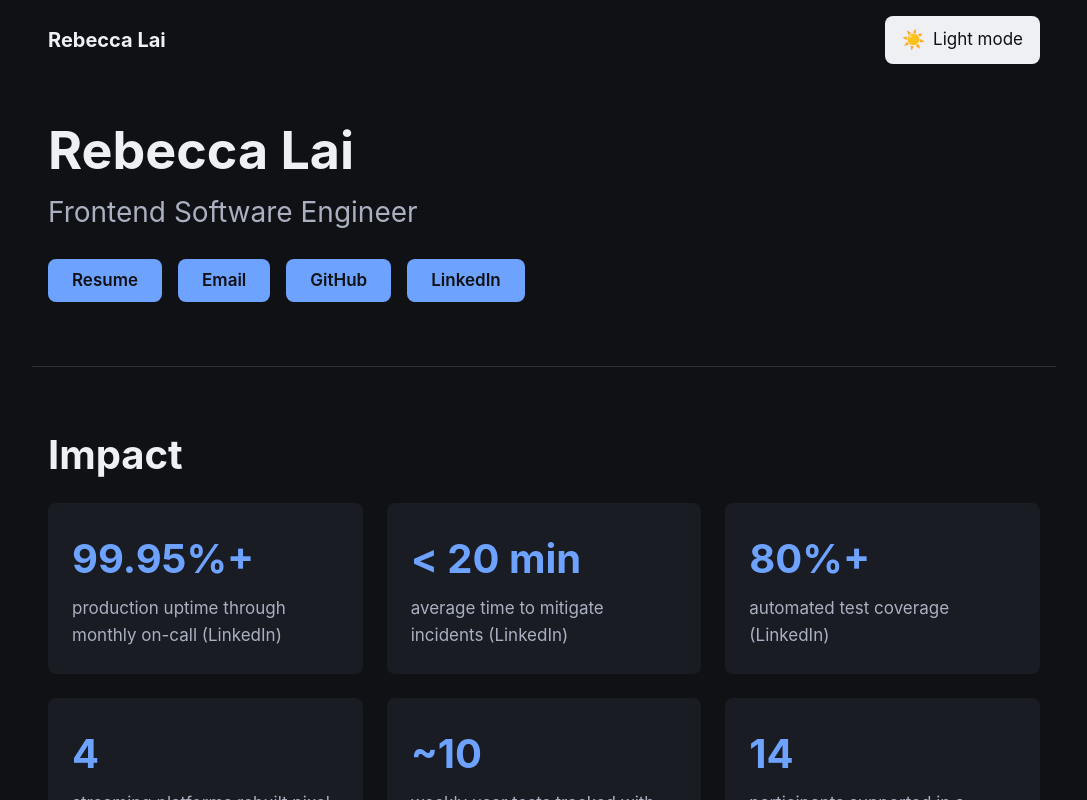
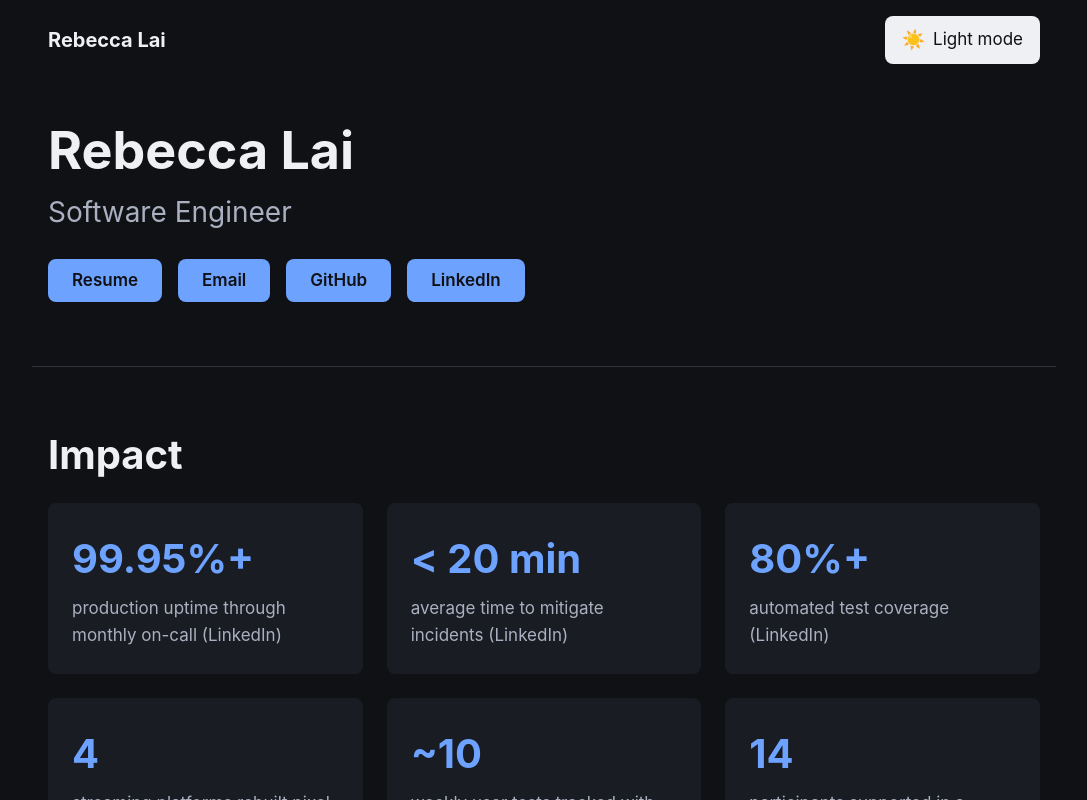
Before and after one commit to rebeccalambert/rebeccalambert.github.io, a React (Vite) app: page / in a window 1280 px wide. Shown: the top 800 px of the page, without its empty margins (96-1183 px from the left). Built offline with nearby package versions, Linux system fonts and the light colour scheme.

Commit message:
Use Software Engineer as title; update resume

```diff
--- a/index.html
+++ b/index.html
@@ -3,10 +3,10 @@
   <head>
     <meta charset="UTF-8" />
     <meta name="viewport" content="width=device-width, initial-scale=1" />
-    <title>Rebecca Lai — Frontend Software Engineer</title>
+    <title>Rebecca Lai — Software Engineer</title>
     <meta
       name="description"
-      content="Rebecca Lai's frontend software engineering portfolio: React and TypeScript projects, production impact at LinkedIn and Pilotly, and an LLM contract-review agent (ClauseCheck)."
+      content="Rebecca Lai's software engineering portfolio: React and TypeScript projects, production impact at LinkedIn and Pilotly, and an LLM contract-review agent (ClauseCheck)."
     />
     <link rel="icon" href="/images/icon.png" type="image/png" />
     <!--
--- a/src/sections/About.tsx
+++ b/src/sections/About.tsx
@@ -5,7 +5,7 @@ export default function About() {
       <div className="about__inner">
         <img className="about__photo" src="/images/me.webp" alt="Portrait of Rebecca Lai" width={381} height={420} />
         <p>
-          Frontend engineer, formerly at LinkedIn (Notifications) and Pilotly. I build React and TypeScript
+          Software engineer, formerly at LinkedIn (Notifications) and Pilotly. I build React and TypeScript
           interfaces with accessibility and testing built in, and I like working close to the people who use
           them. Based in the Chicago area.
         </p>
--- a/src/sections/Hero.tsx
+++ b/src/sections/Hero.tsx
@@ -3,7 +3,7 @@ export default function Hero() {
     <section className="hero" aria-label="Introduction">
       <div className="hero__inner">
         <h1>Rebecca Lai</h1>
-        <p className="hero__title">Frontend Software Engineer</p>
+        <p className="hero__title">Software Engineer</p>
         <ul className="hero__links">
           <li>
             <a href="/images/RebeccaLai_Resume_2026.pdf" download="RebeccaLai_Resume">
```
Also changed, not shown: 1 other file (tests, documents, lock files or other folders).
